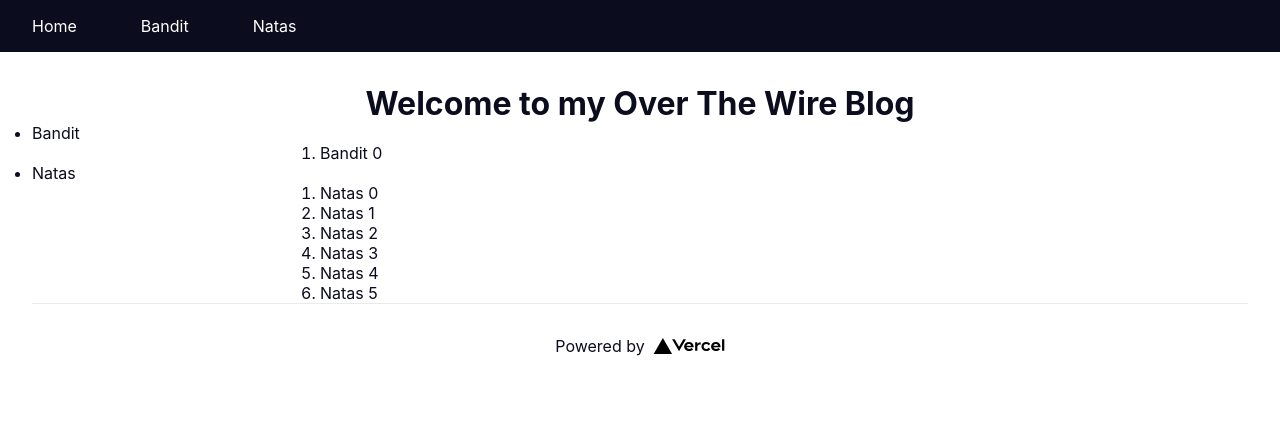
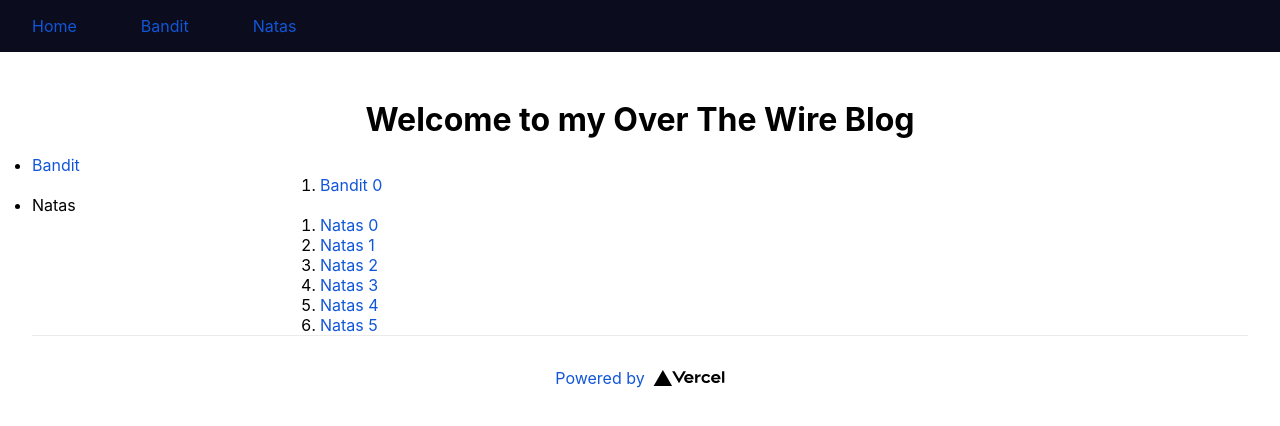
Before and after one commit to ryannath/over-the-wire, a Next.js app: page / in a window 1280 px wide. Shown: the top 426 px of the page. Built offline with nearby package versions, Linux system fonts and the light colour scheme.

Commit message:
Small style adjustments

```diff
--- /dev/null
+++ b/styles/Home.module.scss
@@ -0,0 +1,14 @@
+.sectionContainer {
+  margin: 2.5rem 0rem;
+}
+
+.List {
+  list-style: none;
+}
+
+.ctfTitle {
+  font-size: 1.2rem;
+  margin: 0.8rem 0rem 0.3rem 0rem;
+  text-decoration: underline;
+  display: block;
+}
--- a/styles/globals.scss
+++ b/styles/globals.scss
@@ -7,7 +7,7 @@ body {
 }
 
 a {
-  color: inherit;
+  color: $highlight;
   text-decoration: none;
 }
 
@@ -15,5 +15,29 @@ a {
   box-sizing: border-box;
   padding: 0;
   margin: 0;
-  color: $neutral;
 }
+
+h1 {
+  margin-top: 3rem;
+  margin-bottom: 1rem;
+}
+
+h2 {
+  margin-top: 2rem;
+  margin-bottom: 0.6rem;
+}
+
+p {
+  margin-bottom: 0.8rem;
+}
+
+p > code {
+  background-color: rgb(239, 239, 239);
+  padding: 0 0.3rem;
+  border: 1px solid $neutral;
+  border-radius: 0.2rem;
+}
+
+q {
+  font-style: italic;
+}
--- a/styles/var.scss
+++ b/styles/var.scss
@@ -1,3 +1,3 @@
 $primary: rgb(255,255,255);
 $neutral: rgb(11, 12, 29);
-$highlight: rgb(38, 81, 236);
+$highlight: rgb(17, 86, 216);
```
